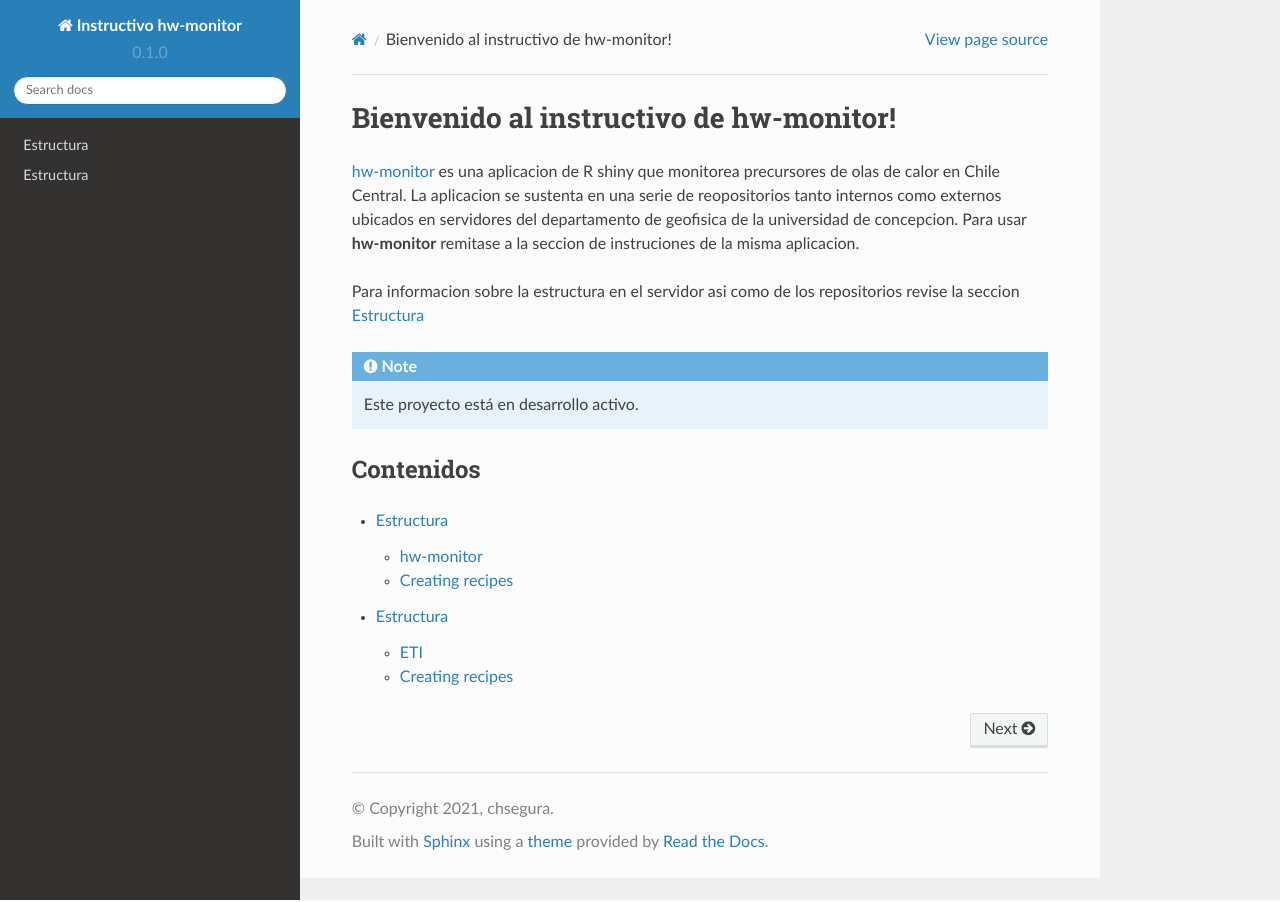
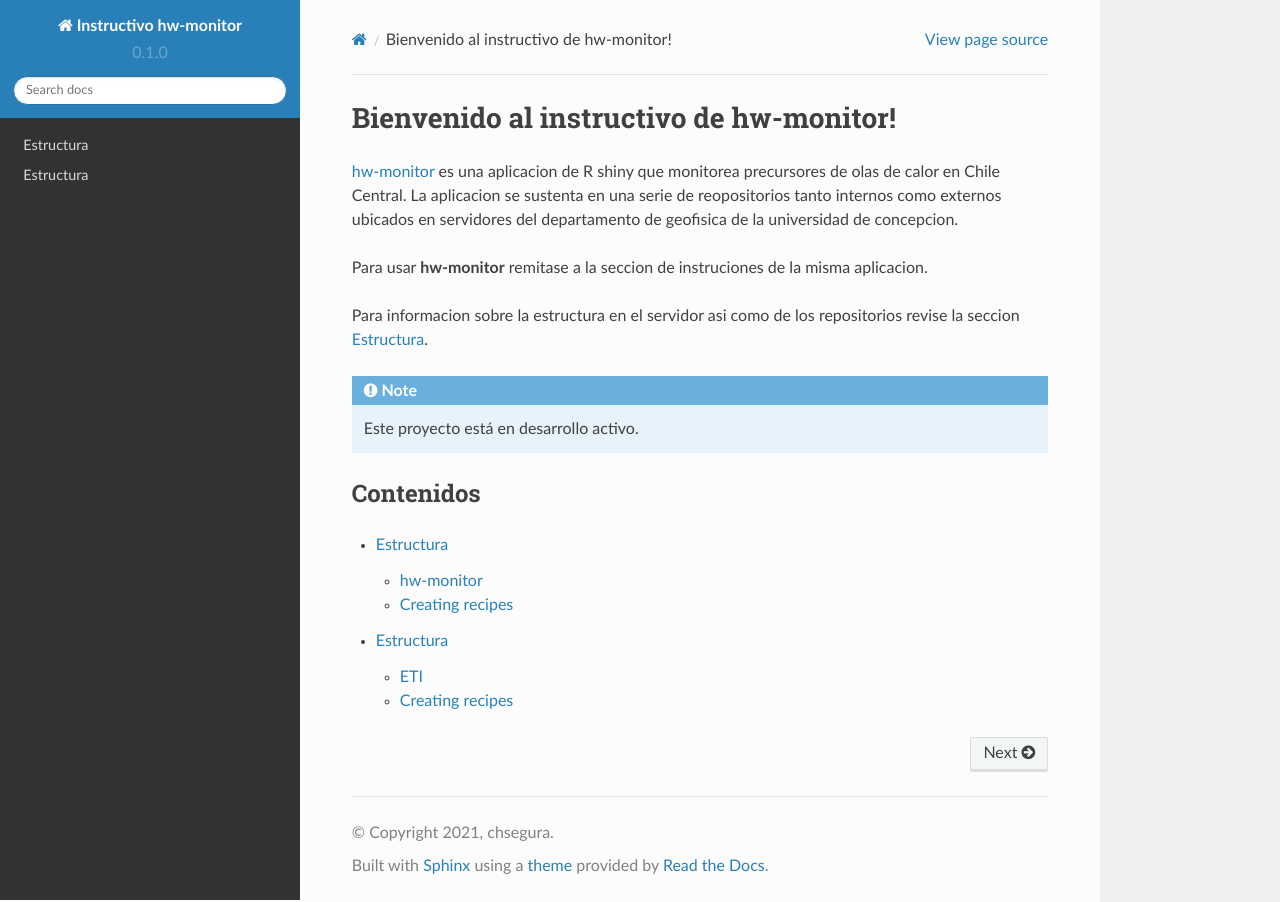
Before and after one commit to chsegura/rtd-tutorial, a Sphinx documentation site: the page built from docs/source/index.rst, in a window 1280 px wide. Built offline with Sphinx 7.4.7 and the Read the Docs theme 2.0.0, drawn with Linux system fonts in a browser that asks for light colours.

```diff
--- a/docs/source/index.rst
+++ b/docs/source/index.rst
@@ -1,9 +1,11 @@
 Bienvenido al instructivo de hw-monitor!
 ===================================
 
-`hw-monitor <https://www2.dgeo.udec.cl/shiny/hw-monitor/>`_ es una aplicacion de R shiny que monitorea precursores de olas de calor en Chile Central. La aplicacion se sustenta en una serie de reopositorios tanto internos como externos ubicados en servidores del departamento de geofisica de la universidad de concepcion. Para usar **hw-monitor** remitase a la seccion de instruciones de la misma aplicacion.
+`hw-monitor <https://www2.dgeo.udec.cl/shiny/hw-monitor/>`_ es una aplicacion de R shiny que monitorea precursores de olas de calor en Chile Central. La aplicacion se sustenta en una serie de reopositorios tanto internos como externos ubicados en servidores del departamento de geofisica de la universidad de concepcion.
 
-Para informacion sobre la estructura en el servidor asi como de los repositorios revise la seccion :doc:`estructura`
+Para usar **hw-monitor** remitase a la seccion de instruciones de la misma aplicacion.
+
+Para informacion sobre la estructura en el servidor asi como de los repositorios revise la seccion :doc:`estructura`.
 
 .. note::
 
```
